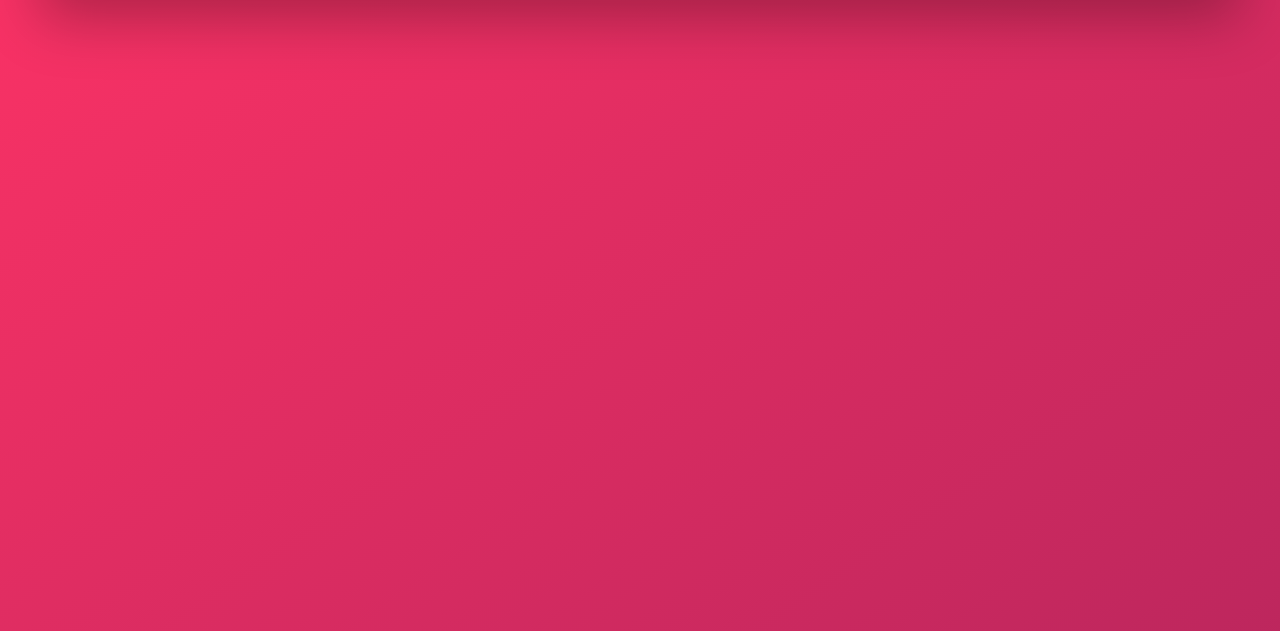
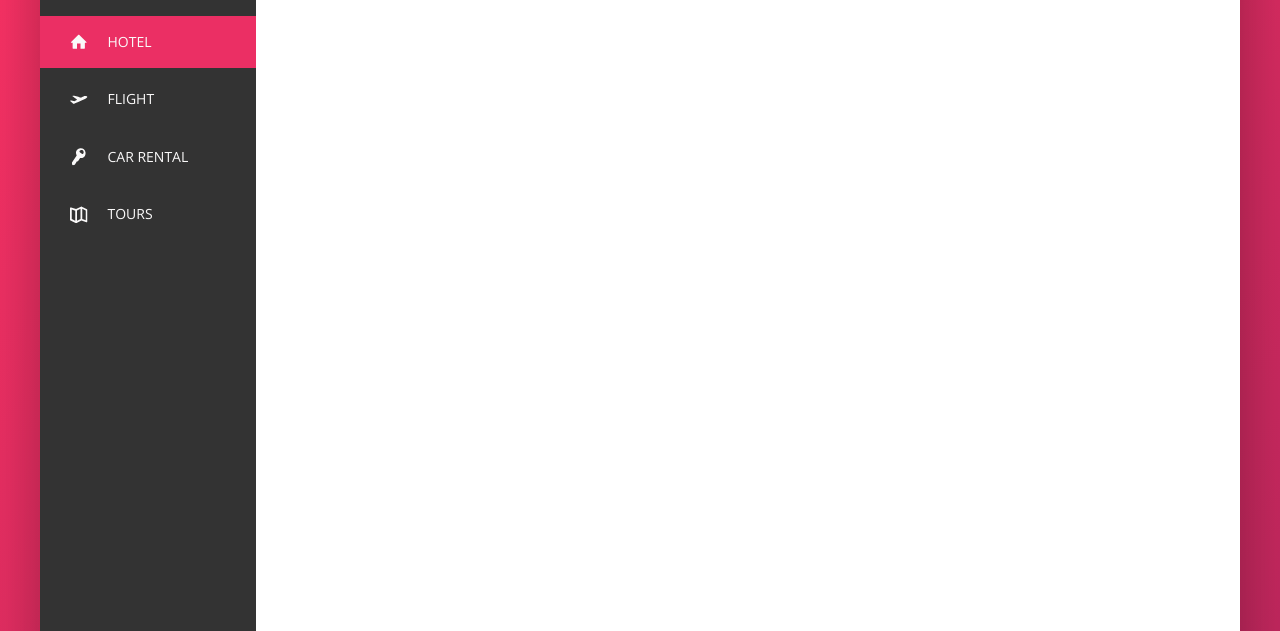
Before and after one commit to Podexus23/03-Trillo, a website: page index.html in a window 1280 px wide. Shown: the part 169-800 px from the top of the page. Drawn offline with nearby package versions, Linux system fonts and the light colour scheme.

Commit message:
feat: side navigation

```diff
--- a/index.html
+++ b/index.html
@@ -51,7 +51,43 @@
         </nav>
       </header>
       <div class="content">
-        <nav class="sidebar"></nav>
+        <nav class="sidebar">
+          <ul class="side-nav">
+            <li class="side-nav__item side-nav__item--active">
+              <a href="#" class="side-nav__link">
+                <svg class="side-nav__icon">
+                  <use xlink:href="img/sprite.svg#icon-home"></use>
+                </svg>
+                <span>Hotel</span>
+              </a>
+            </li>
+            <li class="side-nav__item">
+              <a href="#" class="side-nav__link"
+                ><svg class="side-nav__icon">
+                  <use xlink:href="img/sprite.svg#icon-aircraft-take-off"></use>
+                </svg>
+                <span>Flight</span></a
+              >
+            </li>
+            <li class="side-nav__item">
+              <a href="#" class="side-nav__link"
+                ><svg class="side-nav__icon">
+                  <use xlink:href="img/sprite.svg#icon-key"></use>
+                </svg>
+                <span>Car rental</span></a
+              >
+            </li>
+            <li class="side-nav__item">
+              <a href="#" class="side-nav__link"
+                ><svg class="side-nav__icon">
+                  <use xlink:href="img/sprite.svg#icon-map"></use>
+                </svg>
+                <span>Tours</span></a
+              >
+            </li>
+          </ul>
+          <div class="legal">&copy; 2023 by trillo. All rights reserved.</div>
+        </nav>
         <main class="hotel-view">Hotel view</main>
       </div>
     </div>
--- a/sass/_components.scss
+++ b/sass/_components.scss
@@ -132,3 +132,73 @@
     margin-right: 1rem;
   }
 }
+
+//SIDE NAVIGATION
+
+.side-nav {
+  font-size: 1.4rem;
+  list-style: none;
+  margin-top: 3.5rem;
+
+  &__item,
+  &__item--active {
+    position: relative;
+
+    &:not(:last-child) {
+      margin-bottom: 0.5rem;
+    }
+  }
+
+  &__item:before {
+    content: "";
+    position: absolute;
+    top: 0;
+    left: 0;
+    height: 100%;
+    width: 3px;
+    background-color: var(--color-primary);
+    transform: scaleY(0);
+    transition: transform 0.3s, width 0.4s cubic-bezier(1, 0, 0, 1) 0.2s,
+      background-color 0.1s;
+  }
+
+  &__item:hover::before,
+  &__item--active::before {
+    transform: scaleY(1);
+    width: 100%;
+  }
+
+  &__item:active::before {
+    background-color: var(--color-primary-light);
+  }
+
+  &__link:link,
+  &__link:visited {
+    position: relative;
+    color: var(--color-grey-light-1);
+    text-decoration: none;
+    text-transform: uppercase;
+    display: block;
+    padding: 1.5rem 3rem;
+    z-index: 10;
+
+    display: flex;
+    align-items: center;
+  }
+
+  &__icon {
+    width: 1.75rem;
+    height: 1.75rem;
+    margin-right: 2rem;
+    fill: currentColor;
+  }
+}
+
+//LEGAL TEXT
+
+.legal {
+  font-size: 1.2rem;
+  color: var(--color-grey-light-4);
+  text-align: center;
+  padding: 2.5rem;
+}
--- a/sass/_layout.scss
+++ b/sass/_layout.scss
@@ -24,10 +24,16 @@
   background-color: var(--color-grey-dark-1);
 
   flex: 0 0 18%;
+
+  display: flex;
+  flex-direction: column;
+  justify-content: space-between;
 }
 
 .hotel-view {
   background-color: #fff;
 
   flex: 1;
+
+  height: 80rem;
 }
```
Also changed, not shown: css/style.css.
